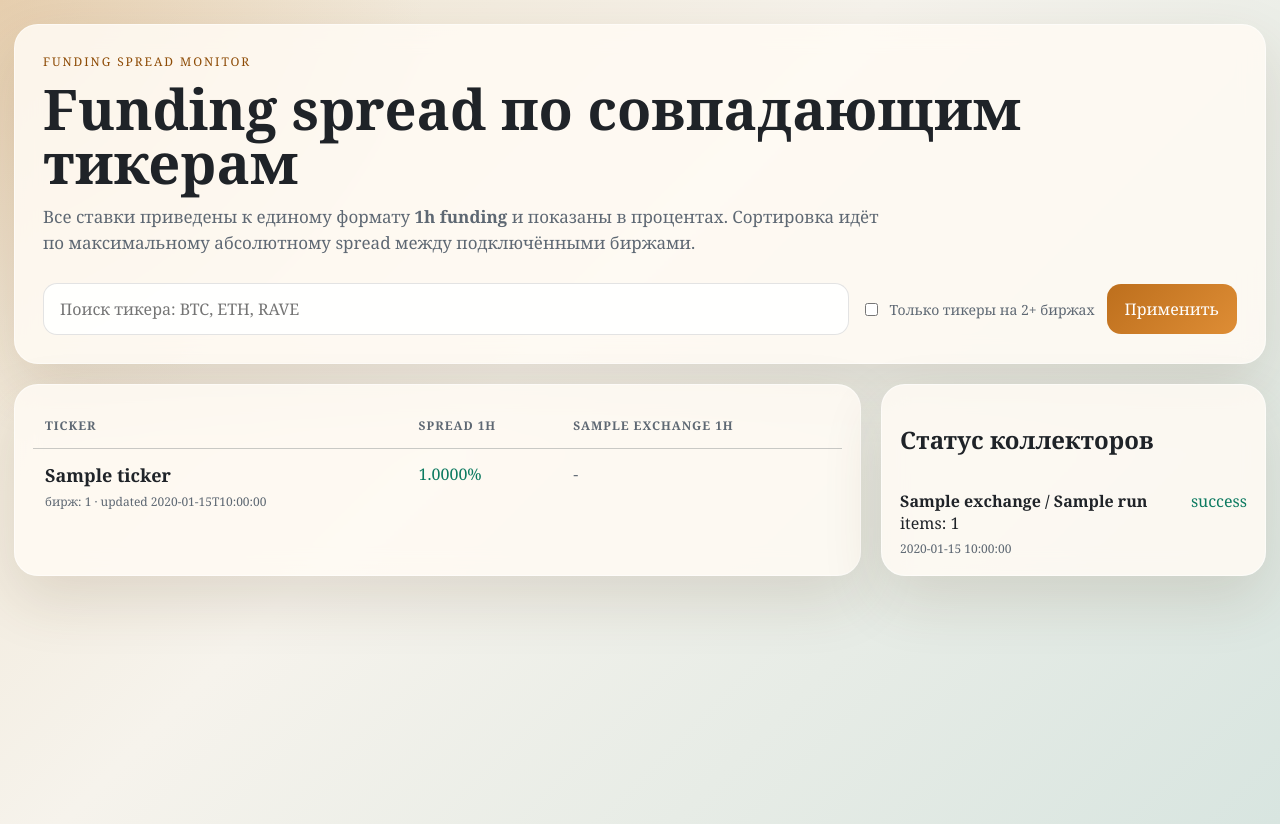
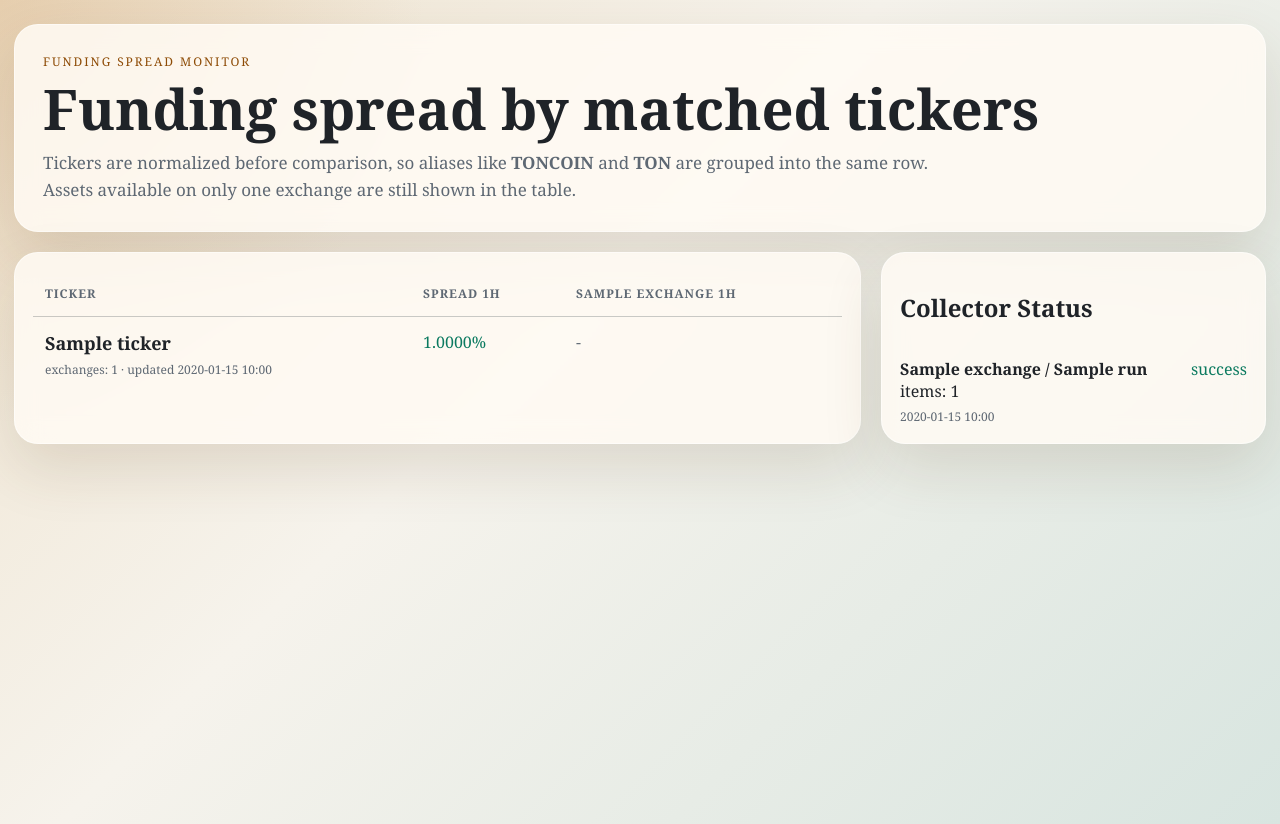
Before and after one commit to Findcs/FundingSpread, a FastAPI app: template templates/dashboard.html in a window 1280 px wide. Run offline with FastAPI, Linux system fonts and the light colour scheme; the template is opened without the code that fills it: most values are stand-ins (such as "Sample title", 1, 10 or a date in 2020); parts of the project's set-up code (start-up, migrations or seed data) failed here and were passed over.

Commit message:
Fixed UI, funding to 1h.

```diff
--- a/app/config.py
+++ b/app/config.py
@@ -21,7 +21,7 @@ class Settings:
     mexc_history_backfill_enabled: bool = True
     mexc_history_lookback_hours: int = 24
     mexc_history_page_size: int = 100
-    show_only_multi_exchange_default: bool = True
+    show_only_multi_exchange_default: bool = False
 
     @classmethod
     def from_env(cls) -> "Settings":
--- a/app/connectors/mexc.py
+++ b/app/connectors/mexc.py
@@ -8,7 +8,7 @@ import httpx
 from app.config import Settings
 from app.connectors.base import ExchangeAdapter
 from app.models import FundingSnapshot, Market, MEXC_EXCHANGE
-from app.utils import funding_decimal_to_percent, to_1h_equivalent, utcnow
+from app.utils import canonicalize_ticker, funding_decimal_to_percent, to_1h_equivalent, utcnow
 
 
 class MexcAdapter(ExchangeAdapter):
@@ -30,7 +30,7 @@ class MexcAdapter(ExchangeAdapter):
             if state != 0 or item.get("quoteCoin") != "USDT" or item.get("settleCoin") != "USDT":
                 continue
 
-            base_coin = str(item["baseCoin"]).upper()
+            base_coin = canonicalize_ticker(str(item["baseCoin"]))
             symbol = str(item["symbol"]).upper()
             markets.append(
                 Market(
--- a/app/connectors/variational.py
+++ b/app/connectors/variational.py
@@ -8,6 +8,7 @@ from app.config import Settings
 from app.connectors.base import ExchangeAdapter
 from app.models import FundingSnapshot, Market, VARIATIONAL_EXCHANGE
 from app.utils import (
+    canonicalize_ticker,
     funding_decimal_to_percent,
     normalize_variational_rate,
     parse_datetime,
@@ -30,7 +31,7 @@ class VariationalAdapter(ExchangeAdapter):
         markets: list[Market] = []
         for listing in payload.get("listings", []):
             funding_interval_hours = float(listing.get("funding_interval_s", 28800)) / 3600.0
-            ticker = str(listing["ticker"]).upper()
+            ticker = canonicalize_ticker(str(listing["ticker"]))
             markets.append(
                 Market(
                     exchange=self.exchange,
@@ -54,7 +55,7 @@ class VariationalAdapter(ExchangeAdapter):
         fallback_observed_at = utcnow()
         snapshots: list[FundingSnapshot] = []
         for listing in payload.get("listings", []):
-            ticker = str(listing["ticker"]).upper()
+            ticker = canonicalize_ticker(str(listing["ticker"]))
             funding_interval_hours = float(listing.get("funding_interval_s", 28800)) / 3600.0
             observed_at = parse_datetime(listing.get("quotes", {}).get("updated_at")) or fallback_observed_at
             funding_rate_raw = float(listing["funding_rate"])
--- a/app/services/aggregation.py
+++ b/app/services/aggregation.py
@@ -3,6 +3,7 @@ from __future__ import annotations
 from collections import defaultdict
 
 from app.models import FundingSnapshot, SpreadExchangeValue, SpreadRow
+from app.utils import canonicalize_ticker
 
 
 def build_spread_rows(
@@ -14,9 +15,10 @@ def build_spread_rows(
     normalized_query = ticker_query.strip().upper()
 
     for snapshot in snapshots:
-        if normalized_query and normalized_query not in snapshot.ticker:
+        canonical_ticker = canonicalize_ticker(snapshot.ticker)
+        if normalized_query and normalized_query not in canonical_ticker:
             continue
-        grouped[snapshot.ticker].append(snapshot)
+        grouped[canonical_ticker].append(snapshot)
 
     rows: list[SpreadRow] = []
     for ticker, grouped_snapshots in grouped.items():
--- a/templates/dashboard.html
+++ b/templates/dashboard.html
@@ -1,5 +1,5 @@
 <!doctype html>
-<html lang="ru">
+<html lang="en">
 <head>
     <meta charset="utf-8">
     <meta name="viewport" content="width=device-width, initial-scale=1">
@@ -10,7 +10,6 @@
             --ink: #1f2328;
             --muted: #5e6873;
             --line: rgba(31, 35, 40, 0.12);
-            --accent: #bd6f1d;
             --accent-dark: #8e4c07;
             --good: #0c7a60;
             --bad: #b42318;
@@ -63,45 +62,10 @@
 
         .subtitle {
             margin: 14px 0 0;
-            max-width: 860px;
+            max-width: 920px;
             color: var(--muted);
             font-size: 17px;
             line-height: 1.58;
-        }
-
-        .filters {
-            display: grid;
-            grid-template-columns: 1fr auto auto;
-            gap: 12px;
-            align-items: center;
-            margin-top: 26px;
-        }
-
-        input[type="search"] {
-            width: 100%;
-            border: 1px solid var(--line);
-            border-radius: 14px;
-            padding: 14px 16px;
-            background: rgba(255, 255, 255, 0.86);
-            font: inherit;
-        }
-
-        .checkbox {
-            display: inline-flex;
-            align-items: center;
-            gap: 8px;
-            color: var(--muted);
-            font-size: 14px;
-        }
-
-        button {
-            border: none;
-            border-radius: 14px;
-            padding: 14px 18px;
-            cursor: pointer;
-            color: #fff;
-            font: inherit;
-            background: linear-gradient(135deg, var(--accent) 0%, #de8d35 100%);
         }
 
         .layout {
@@ -159,7 +123,6 @@
 
         .positive { color: var(--good); }
         .negative { color: var(--bad); }
-
         .muted { color: var(--muted); }
 
         .status-item {
@@ -189,7 +152,6 @@
 
         @media (max-width: 980px) {
             .layout { grid-template-columns: 1fr; }
-            .filters { grid-template-columns: 1fr; }
         }
     </style>
 </head>
@@ -197,19 +159,12 @@
 <main class="page">
     <section class="hero">
         <p class="eyebrow">Funding Spread Monitor</p>
-        <h1>Funding spread по совпадающим тикерам</h1>
+        <h1>Funding spread by matched tickers</h1>
         <p class="subtitle">
-            Все ставки приведены к единому формату <strong>1h funding</strong> и показаны в процентах.
-            Сортировка идёт по максимальному абсолютному spread между подключёнными биржами.
+            Tickers are normalized before comparison, so aliases like <strong>TONCOIN</strong> and
+            <strong>TON</strong> are grouped into the same row. Assets available on only one exchange
+            are still shown in the table.
         </p>
-        <form method="get" class="filters">
-            <input type="search" name="q" value="{{ query }}" placeholder="Поиск тикера: BTC, ETH, RAVE">
-            <label class="checkbox">
-                <input type="checkbox" name="only_multi_exchange" value="true" {% if only_multi_exchange %}checked{% endif %}>
-                Только тикеры на 2+ биржах
-            </label>
-            <button type="submit">Применить</button>
-        </form>
     </section>
 
     <section class="layout">
@@ -231,7 +186,7 @@
                             <tr>
                                 <td>
                                     <div class="ticker">{{ row.ticker }}</div>
-                                    <div class="ticker-meta mono">бирж: {{ row.exchanges_count }} · updated {{ row.updated_at.isoformat() }}</div>
+                                    <div class="ticker-meta mono">exchanges: {{ row.exchanges_count }} · updated {{ row.updated_at.strftime("%Y-%m-%d %H:%M") }}</div>
                                 </td>
                                 <td class="mono {% if row.spread_1h_percent >= 0 %}positive{% else %}negative{% endif %}">
                                     {{ "%.4f%%"|format(row.spread_1h_percent) }}
@@ -255,7 +210,7 @@
                         {% endfor %}
                     {% else %}
                         <tr>
-                            <td colspan="{{ 2 + exchange_columns|length }}" class="empty">Под выбранные фильтры пока нет совпадающих данных.</td>
+                            <td colspan="{{ 2 + exchange_columns|length }}" class="empty">No funding data available yet.</td>
                         </tr>
                     {% endif %}
                     </tbody>
@@ -264,7 +219,7 @@
         </article>
 
         <aside class="panel">
-            <h2>Статус коллекторов</h2>
+            <h2>Collector Status</h2>
             {% if collector_runs %}
                 {% for run in collector_runs %}
                     <div class="status-item">
@@ -275,14 +230,14 @@
                             </div>
                         </div>
                         <div class="mono">items: {{ run.item_count }}</div>
-                        <div class="ticker-meta mono">{{ run.finished_at }}</div>
+                        <div class="ticker-meta mono">{{ run.finished_at[:16].replace("T", " ") }}</div>
                         {% if run.error_message %}
                             <div class="negative">{{ run.error_message }}</div>
                         {% endif %}
                     </div>
                 {% endfor %}
             {% else %}
-                <p class="empty">Статусов пока нет.</p>
+                <p class="empty">No collector status yet.</p>
             {% endif %}
         </aside>
     </section>
```
Also changed, not shown: app/main.py (+34 -9 lines), app/services/collector.py (+13 -3 lines), app/storage.py (+37 -4 lines), app/utils.py (+9 -0 lines), app/web.py (+3 -12 lines), tests/test_aggregation.py (+45 -0 lines), tests/test_mexc_adapter.py (+24 -1 lines), 2 other files.
